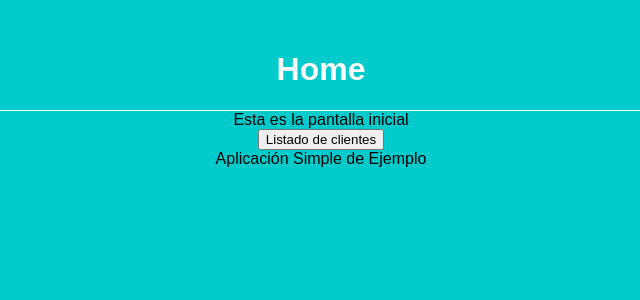
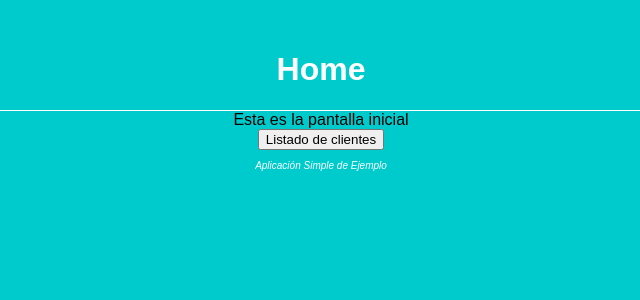
Before and after one commit to Sonia0707/CustomerApp, a React (Create React App) app: page / in a window 1280 px wide. Shown: the top 300 px of the page, without its empty margins (319-959 px from the left). Built offline with nearby package versions, Linux system fonts and the light colour scheme.

Commit message:
AppFrame.js => Teniamos un error no habiamos puesto el texto dentro de un parrafo.

```diff
--- a/src/components/AppFrame.js
+++ b/src/components/AppFrame.js
@@ -8,7 +8,9 @@ const AppFrame = ({ header, body }) => {
       <div className="app-frame">
         <AppHeader title={header}></AppHeader>
         <div>{body}</div>
-        <div>Aplicación Simple de Ejemplo</div>
+        <div>
+          <p>Aplicación Simple de Ejemplo</p>
+        </div>
       </div>
     </div>
   );
```
